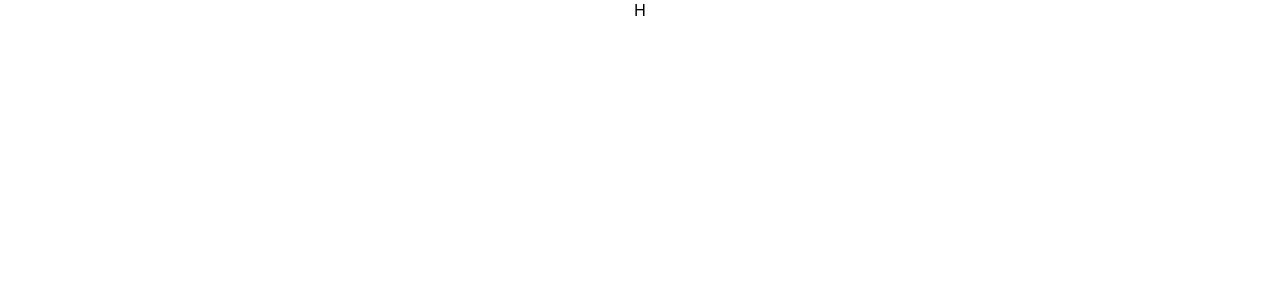
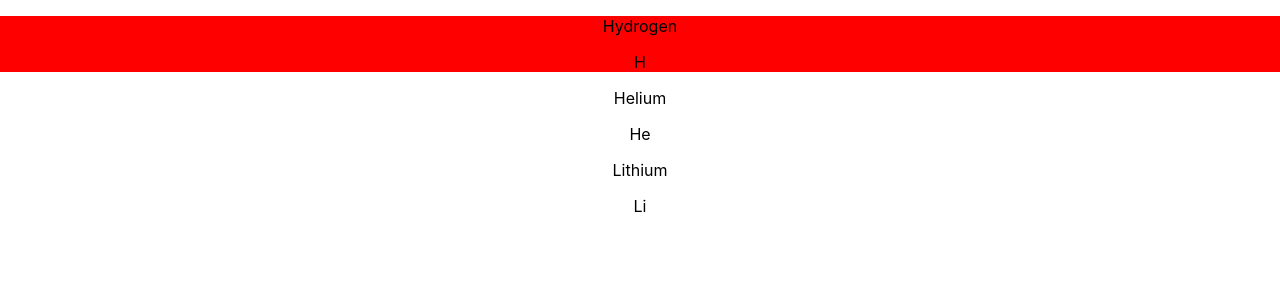
Before and after one commit to commanderking/periodic-table, a React (Create React App) app: page / in a window 1280 px wide. Shown: the top 300 px of the page. Built offline with nearby package versions, Linux system fonts and the light colour scheme.

Commit message:
initial implementation with hooks for selecting element

```diff
--- a/package.json
+++ b/package.json
@@ -12,6 +12,7 @@
     "emotion": "^10.0.7",
     "react": "^16.8.1",
     "react-dom": "^16.8.1",
+    "react-emotion": "^10.0.0",
     "typescript": "^3.3.3"
   },
   "devDependencies": {
--- a/src/App.js
+++ b/src/App.js
@@ -1,12 +1,12 @@
 import React, { Component } from "react";
-import ElementBlock from "./components/ElementBlock";
+import ElementGroupExample from "./examples/ElementGroupExample";
 import "./App.css";
 
 class App extends Component {
   render() {
     return (
       <div className="App">
-        <ElementBlock />
+        <ElementGroupExample />
       </div>
     );
   }
--- a/src/components/ElementBlock.tsx
+++ b/src/components/ElementBlock.tsx
@@ -1,8 +1,32 @@
 import React, { useState } from "react";
+/** @jsx jsx */
+import { jsx } from "@emotion/core";
 
-const ElementBlock = () => {
-  const [clicked, setClicked] = useState(true);
-  return <div>H</div>;
+interface Element {
+  name: string;
+  symbol: string;
+}
+
+const ElementBlock = ({
+  element,
+  clickHandler,
+  isSelected
+}: {
+  element: Element;
+  clickHandler: any;
+  isSelected: boolean;
+}) => {
+  return (
+    <div
+      onClick={() => {
+        clickHandler(element.symbol);
+      }}
+      css={isSelected ? { backgroundColor: "red" } : {}}
+    >
+      <p>{element.name}</p>
+      <p>{element.symbol}</p>
+    </div>
+  );
 };
 
 export default ElementBlock;
--- /dev/null
+++ b/src/components/ElementGroup.tsx
@@ -0,0 +1,35 @@
+import React, { useState } from "react";
+import ElementBlock from "./ElementBlock";
+
+interface Element {
+  name: string;
+  symbol: string;
+}
+
+const ElementGroup = ({
+  elements,
+  id
+}: {
+  id: string;
+  elements: Array<Element>;
+}) => {
+  const [selectedElement, setElement] = useState("H");
+  return (
+    <div id={id}>
+      {elements.map(element => {
+        const isSelected = element.symbol === selectedElement;
+        return (
+          <ElementBlock
+            element={element}
+            clickHandler={(element: string) => {
+              setElement(element);
+            }}
+            isSelected={isSelected}
+          />
+        );
+      })}
+    </div>
+  );
+};
+
+export default ElementGroup;
--- /dev/null
+++ b/src/examples/ElementGroupExample.tsx
@@ -0,0 +1,25 @@
+import React, { useEffect, useState } from "react";
+import ElementGroup from "../components/ElementGroup";
+
+const testElements = [
+  { name: "Hydrogen", symbol: "H" },
+  { name: "Helium", symbol: "He" },
+  { name: "Lithium", symbol: "Li" }
+];
+
+const ElementGroupExample = () => {
+  const [elements, setElements] = useState([]);
+  useEffect(() => {
+    setTimeout(() => {
+      // @ts-ignore - it does not like I've initialized the array with nothing and am updating it with real elements
+      setElements(testElements);
+    }, 3000);
+  });
+  return (
+    <div className="ElementGroupExample">
+      <ElementGroup elements={elements} id="akaliMetals" />
+    </div>
+  );
+};
+
+export default ElementGroupExample;
```
Also changed, not shown: 1 other file (tests, documents, lock files or other folders).
